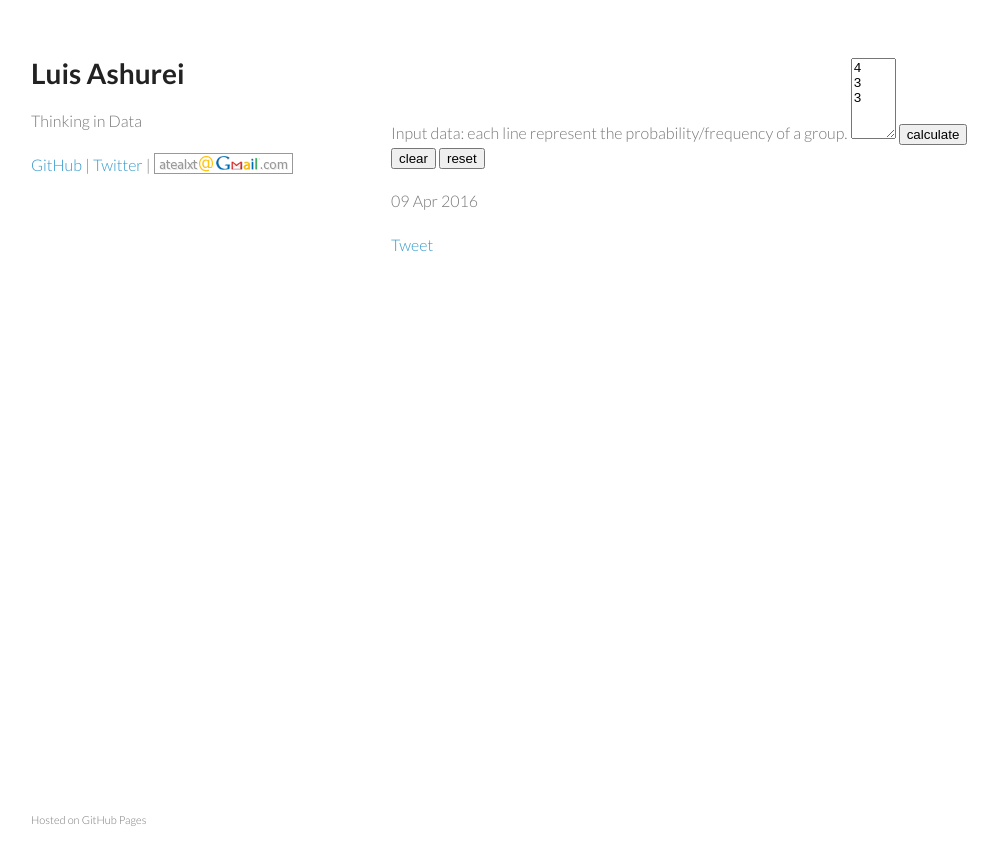
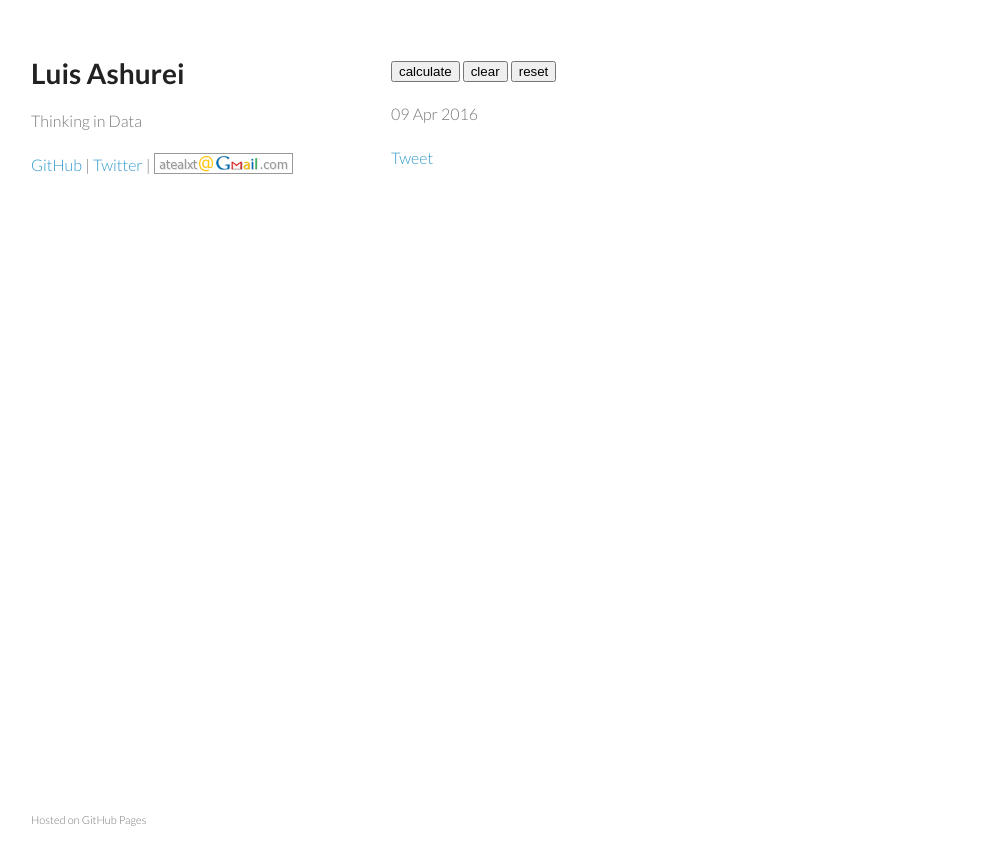
Before and after one commit to atealxt/atealxt.github.io, a Jekyll site: the page built from _posts/2016-04-09-gini-impurity-calculator.html, in a window 1280 px wide. Shown: the top 865 px of the page, without its empty margins (129-1127 px from the left). Built offline with Jekyll 4.4.1, drawn with Linux system fonts in a browser that asks for light colours; comment, search, counter and statistics services are not loaded.

Commit message:
Update 2016-04-09-gini-impurity-calculator.html

```diff
--- a/_posts/2016-04-09-gini-impurity-calculator.html
+++ b/_posts/2016-04-09-gini-impurity-calculator.html
@@ -7,13 +7,6 @@ index: false
 comments: disqus
 ---
 <p>
-Input data: each line represent the probability/frequency of a group.
-
-<textarea id="input" name="textarea" rows="5" cols="3">
-4
-3
-3
-</textarea>
 <input type="button" id="calc" value="calculate"/>
 <input type="button" id="clear" value="clear"/>
 <input type="reset" id="reset" value="reset"/>
```
